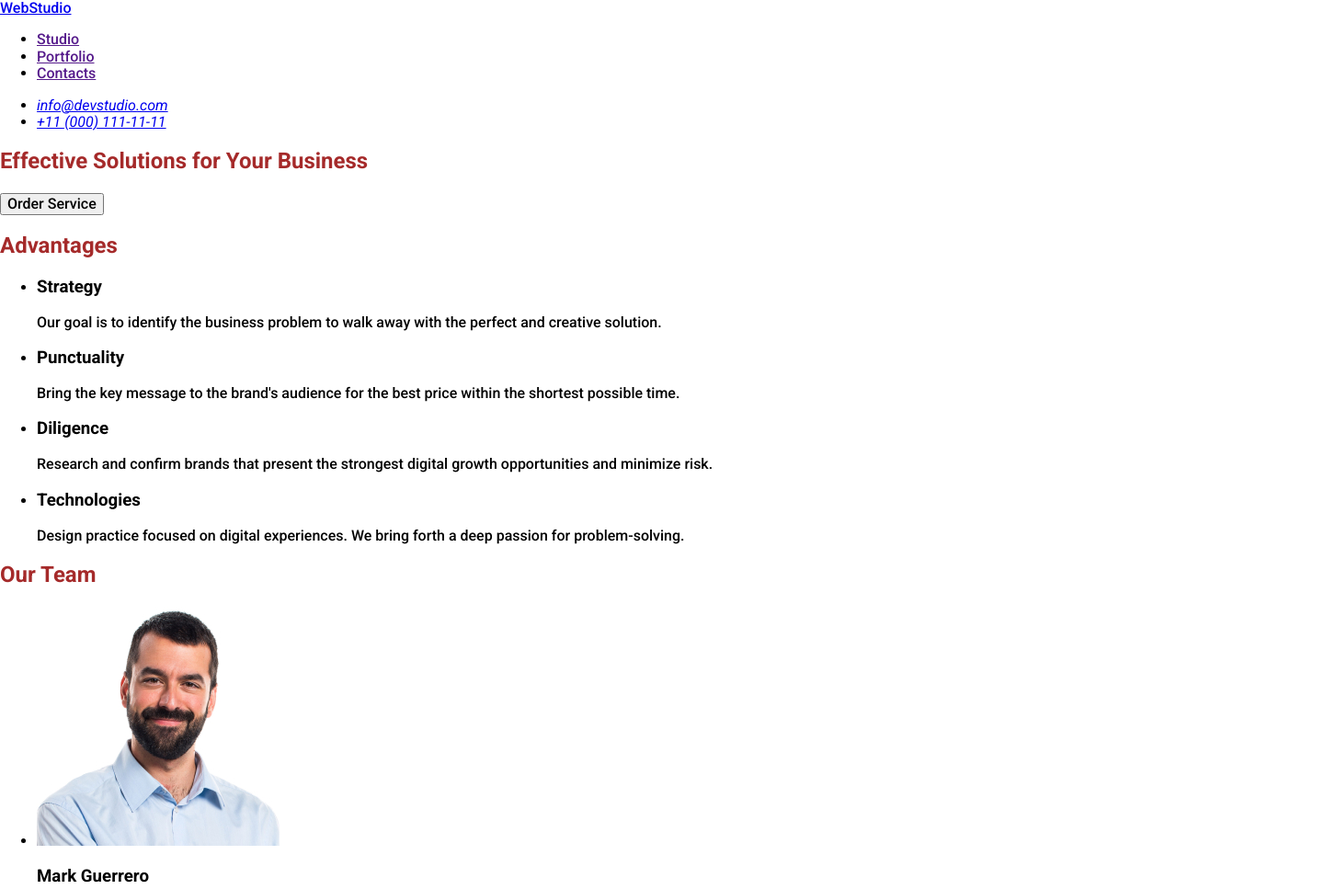
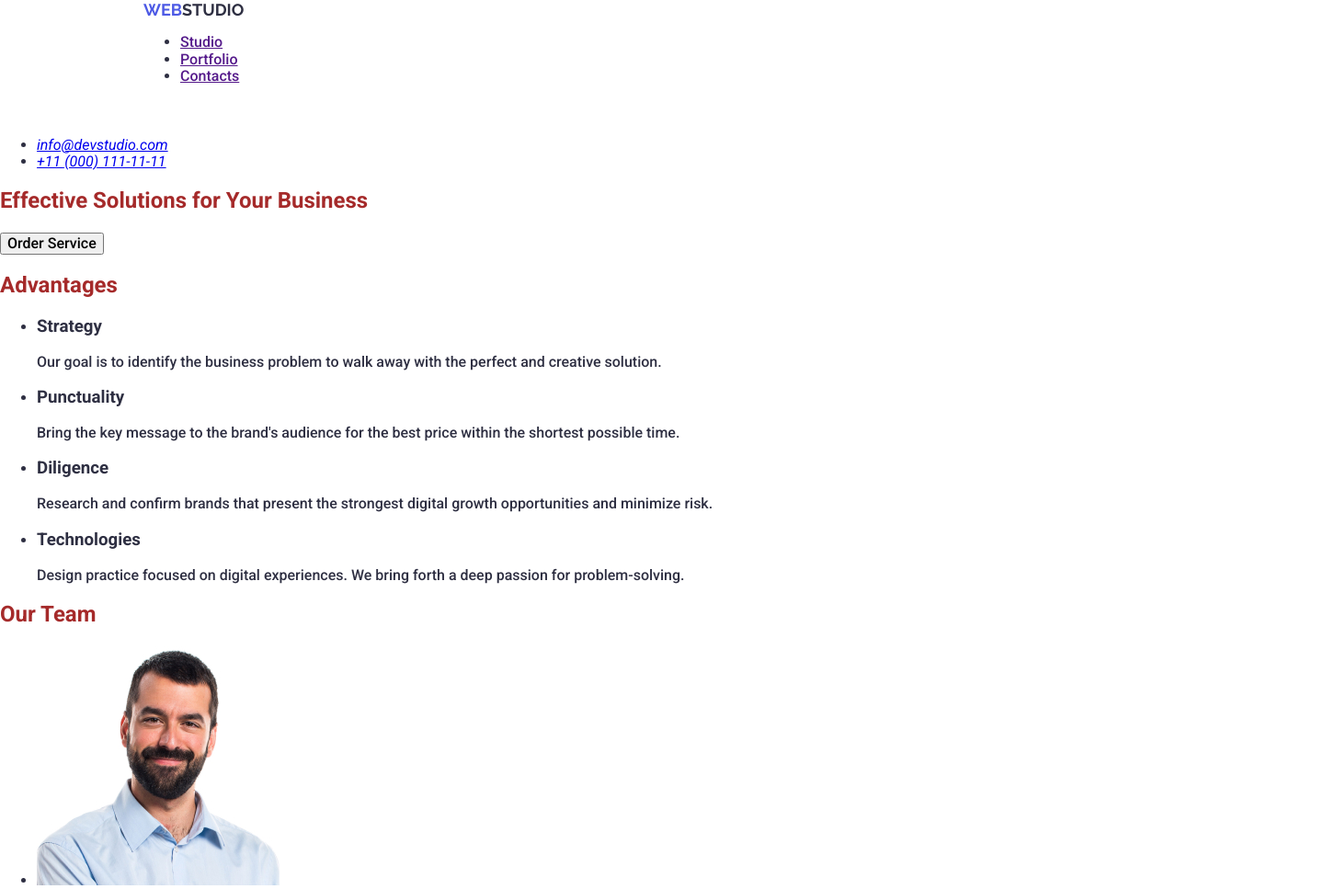
Before and after one commit to Sashko-kapillar/goit-markup-hw-02, a plain HTML site: page index.html in a window 1280 px wide. Shown: the top 967 px of the page at 92% size, 1440 px wide, since content can reach past the window. Drawn offline with nearby package versions, Linux system fonts and the light colour scheme.

Commit message:
mod css & html file

```diff
--- a/css/style.css
+++ b/css/style.css
@@ -1,6 +1,34 @@
 body {
     font-family: "Roboto", sans-serif;
+    color: #2e2f42;
+    width: 1440px;
+    height: 732px;
+    background: #fff;
 }
+
 h1, h2 {
     color: brown;
 }
+
+.nav {
+    padding:0px 76px 24px 156px;
+    margin 0;
+}
+
+.nav-menu {
+
+}
+
+.logo-link {
+    font-family: "Raleway", sans-serif;
+    font-weight: 700;
+    line-height: 21px;
+    font-size: 18px;
+    color: #2e2f42;
+    text-transform: uppercase;
+    text-decoration: none;
+}
+
+.logo-clr {
+    color: #4d5ae5;
+}
--- a/index.html
+++ b/index.html
@@ -11,9 +11,9 @@
   <body>
     <header>
       <!-- navigation -->
-      <nav>
-        <a href="./index.html">WebStudio</a>
-        <ul>
+      <nav class="nav">
+        <a href="./index.html" class="logo-link"><span class="logo-clr">Web</span>Studio</a>
+        <ul class="nav-menu">
           <li>
             <a href="" target="_blank" rel="noopener noreferrer">Studio</a>
           </li>
@@ -108,8 +108,7 @@
       <!-- Section 4 -->
       <section>
         <h2>Our Portfolio</h2>
-        <div class="row-1">
-        <ul>
+        <ul class="row-1">
           <li>
             <img src="./images/img-5.jpg" alt="" width="360">
             <h3>Banking App</h3>
@@ -125,8 +124,6 @@
             <h3>Meditation App</h3>
             <p>App</p>
           </li>
-          </div>
-          <div class="row-2">
           <li>
             <img src="./images/img-2.jpg" alt="" width="360">
             <h3>Taxi Service</h3>
@@ -142,7 +139,6 @@
             <h3>Online Courses</h3>
             <p>Marketing</p>
           </li>
-          </div>
         </ul>
       </section>
     </main>
```
